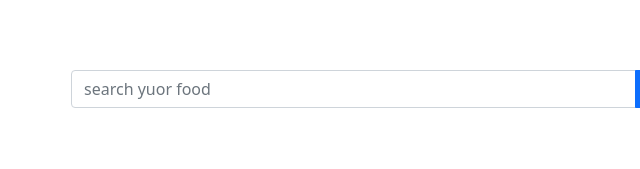
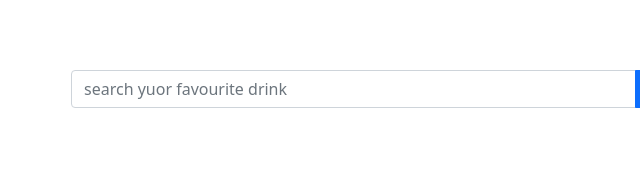
Before and after one commit to neyaznafiz/Get-Your-Drink, a plain HTML site: page index.html in a window 1280 px wide. Shown: the part 122-291 px from the top of the page, 249-889 px from the left. Drawn offline with nearby package versions, Linux system fonts and the light colour scheme; no server answers.

Commit message:
placeholder added

```diff
--- a/index.html
+++ b/index.html
@@ -40,7 +40,7 @@
     </div>
 
     <div class="input-group mb-3 w-50 mx-auto mt-5 py-5">
-        <input id="search-fild" type="text" class="form-control" placeholder="search yuor food">
+        <input id="search-fild" type="text" class="form-control" placeholder="search yuor favourite drink">
         <button onclick="searchButton()" class="btn  btn-primary" type="button" >search</button>
       </div>
 
```
